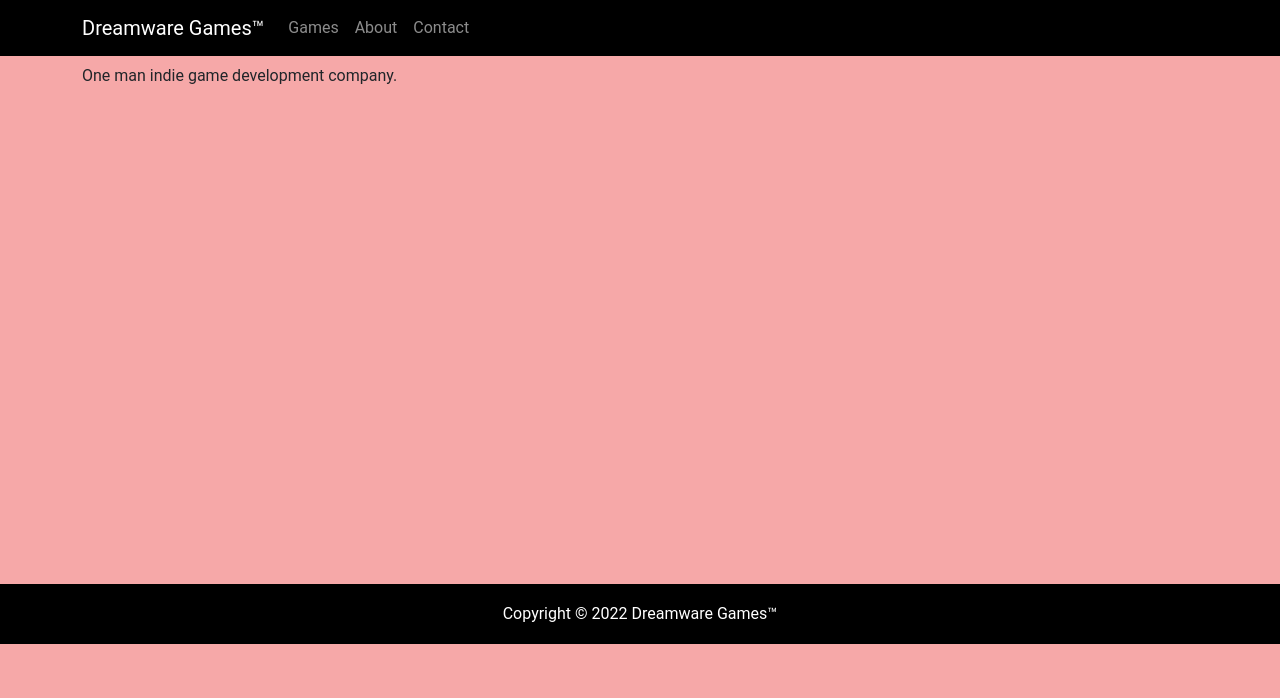
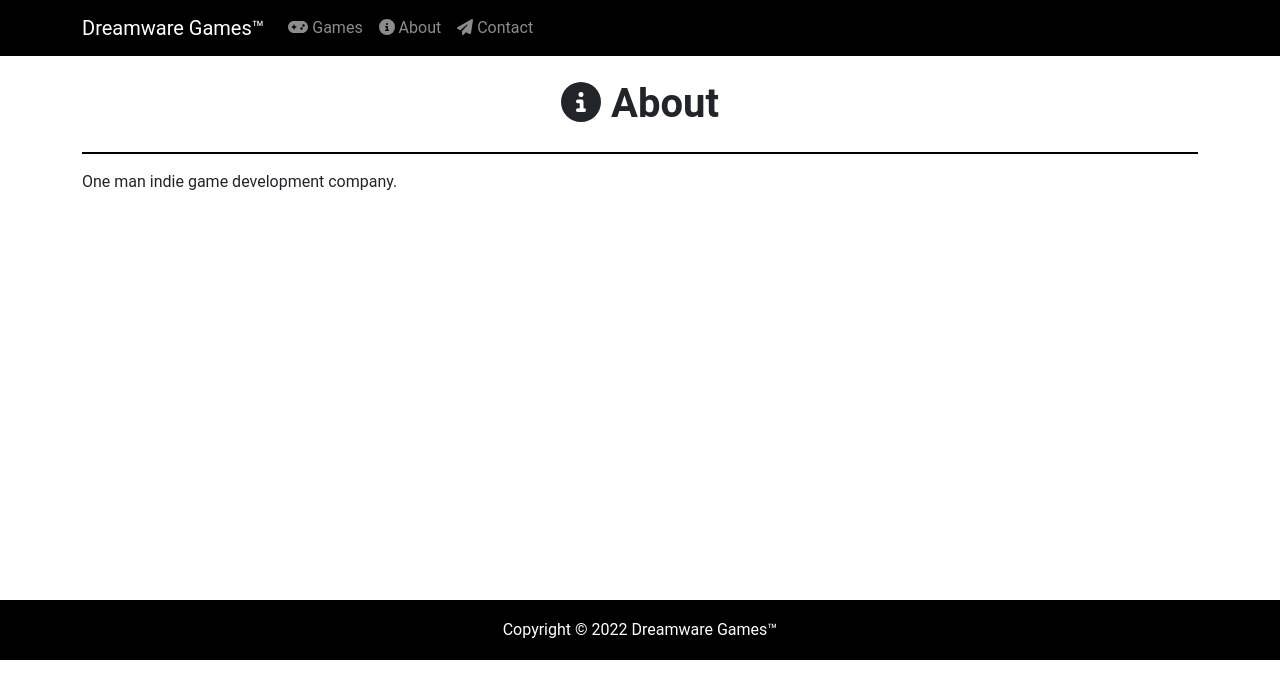
Before and after one commit to Dreamware-Games/website, a React (Create React App) app: page /about in a window 1280 px wide. Shown: the top 698 px of the page. Built offline with nearby package versions, Linux system fonts and the light colour scheme.

Commit message:
Add headers and icons.

```diff
--- a/src/assets/css/style.css
+++ b/src/assets/css/style.css
@@ -1,10 +1,12 @@
-@import url("https://fonts.googleapis.com/css2?family=Press+Start+2P&display=swap");
-
 body,
 html {
     font-family: "Roboto", sans-serif;
-    /*color: #fff;*/
-    background-color: #f6a8a8;
+}
+
+h1,
+h2,
+h3 {
+    font-weight: bold;
 }
 
 .wrapper {
@@ -17,9 +19,7 @@ html {
     justify-content: center;
 }
 
-/*.btn-primary {
-    border: none;
-    --bs-btn-bg: #000;
-    --bs-btn-hover-bg: #888;
-    --bs-btn-active-bg: #555;
-}*/
+hr {
+    opacity: 1;
+    border-top: 2px solid #000;
+}
--- a/src/components/Menubar.js
+++ b/src/components/Menubar.js
@@ -1,6 +1,7 @@
 import React from 'react'
-
 import { Container, Nav, Navbar } from 'react-bootstrap'
+import { FontAwesomeIcon } from '@fortawesome/react-fontawesome'
+import { faGamepad, faPaperPlane, faCircleInfo } from '@fortawesome/free-solid-svg-icons'
 
 import '../assets/css/menubar.css'
 
@@ -12,9 +13,9 @@ export const MenuBar = () => {
                 <Navbar.Toggle aria-controls="basic-navbar-nav" />
                 <Navbar.Collapse id="basic-navbar-nav">
                     <Nav className="me-auto">
-                        <Nav.Link href='/games'>Games</Nav.Link>
-                        <Nav.Link href='/about'>About</Nav.Link>
-                        <Nav.Link href='/contact'>Contact</Nav.Link>
+                        <Nav.Link href='/games'><FontAwesomeIcon icon={faGamepad} />&nbsp;Games</Nav.Link>
+                        <Nav.Link href='/about'><FontAwesomeIcon icon={faCircleInfo} />&nbsp;About</Nav.Link>
+                        <Nav.Link href='/contact'><FontAwesomeIcon icon={faPaperPlane} />&nbsp;Contact</Nav.Link>
                     </Nav>
                 </Navbar.Collapse>
             </Container>
--- a/src/pages/About.js
+++ b/src/pages/About.js
@@ -1,9 +1,15 @@
 import React from 'react';
 import { Container } from 'react-bootstrap'
+import { FontAwesomeIcon } from '@fortawesome/react-fontawesome'
+import { faCircleInfo } from '@fortawesome/free-solid-svg-icons'
 
 export const About = () => {
     return (
         <Container className='mt-2 wrapper'>
+            <Container className='mt-4 mb-3 center'>
+                <h1><FontAwesomeIcon icon={faCircleInfo} />&nbsp;About</h1>
+            </Container>
+            <hr />
             One man indie game development company.
         </Container>
     )
--- a/src/pages/Contact.js
+++ b/src/pages/Contact.js
@@ -1,9 +1,15 @@
 import React from 'react';
 import { Row, Col, Button, Container, Form } from 'react-bootstrap';
+import { FontAwesomeIcon } from '@fortawesome/react-fontawesome'
+import { faPaperPlane } from '@fortawesome/free-solid-svg-icons'
 
 export const Contact = () => {
     return (
         <Container className='mt-2 wrapper'>
+            <Container className='mt-4 mb-3 center'>
+                <h1><FontAwesomeIcon icon={faPaperPlane} />&nbsp;Contact</h1>
+            </Container>
+            <hr />
             <Row>
                 <Col className='mt-2 mb-2' md>
                     Feel free to get in touch with us.
--- a/src/pages/Games.js
+++ b/src/pages/Games.js
@@ -1,10 +1,16 @@
 import React from 'react';
 import { Container } from 'react-bootstrap'
 import GameImageGallery from '../components/GameImageGallery'
+import { FontAwesomeIcon } from '@fortawesome/react-fontawesome'
+import { faGamepad } from '@fortawesome/free-solid-svg-icons'
 
 export const Games = () => {
     return (
         <Container className='mt-2 wrapper'>
+            <Container className='mt-4 mb-3 center'>
+                <h1><FontAwesomeIcon icon={faGamepad} />&nbsp;Games</h1>
+            </Container>
+            <hr />
             <GameImageGallery />
         </Container>
     )
--- a/src/pages/Home.js
+++ b/src/pages/Home.js
@@ -7,8 +7,11 @@ import { faUnity } from '@fortawesome/free-brands-svg-icons'
 export const Home = () => {
     return (
         <Container className='mt-2 wrapper'>
-            <h2 className='mt-3 center'>Indie game developer</h2>
-            <Container className='mt-2 center'>
+            <Container className='mt-4 mb-3 center'>
+                <h1>Indie game development</h1>
+            </Container>
+            <hr />
+            <Container className='mt-5 center'>
                 We specialize in Unity, developing games for Steam, Xbox and Playstation.
             </Container>
             <Container className='mt-2 center'>
```
